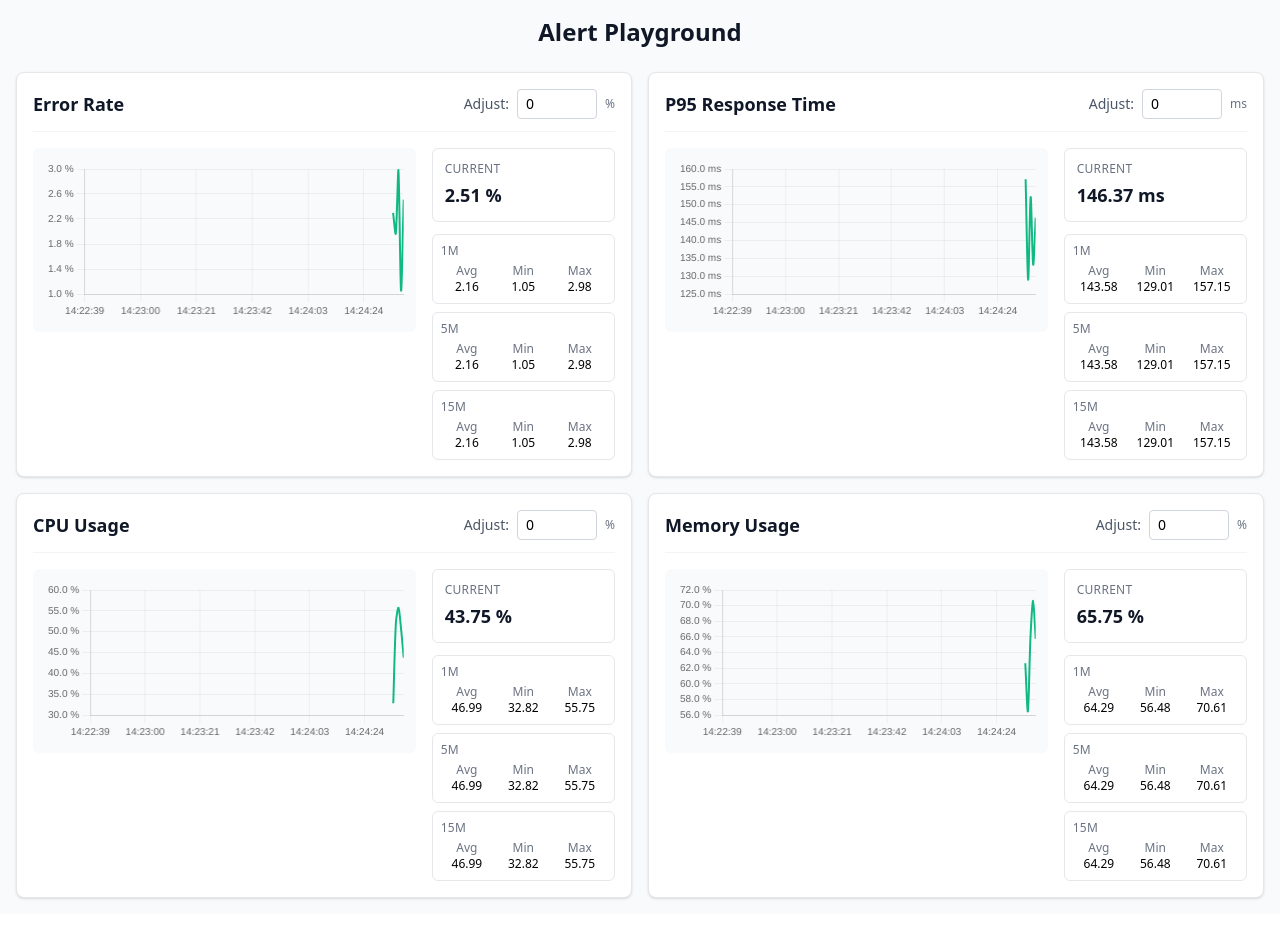
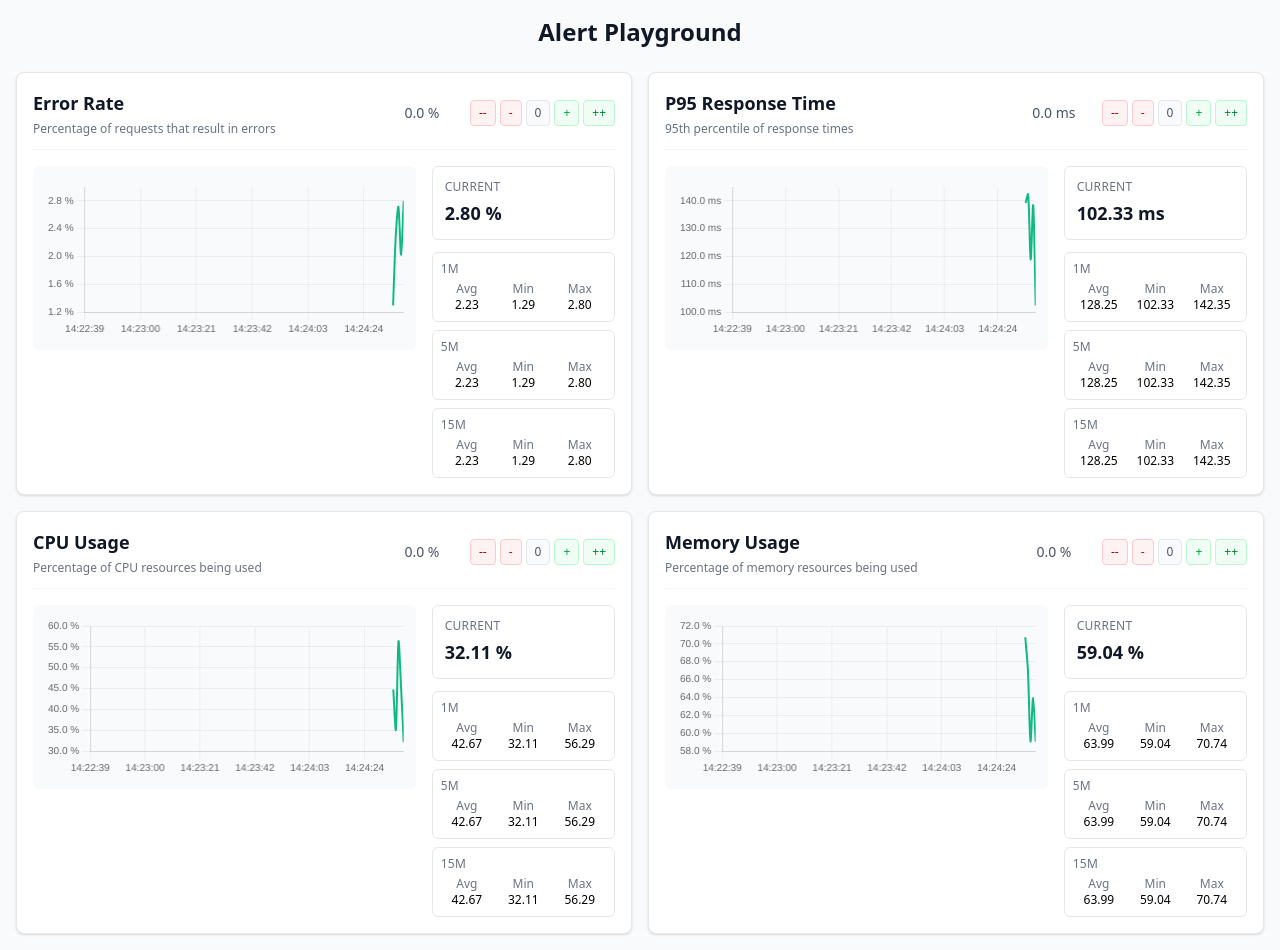
Before and after one commit to vmorsell/alert-playground, a React (Vite) app: page / in a window 1280 px wide. Before the commit the page ends 914 px from the top, so only its background shows below. Built offline with nearby package versions, Linux system fonts and the light colour scheme.

Commit message:
break out metric definition and enhance adjustment controls

```diff
--- a/src/components/MetricDashboard.tsx
+++ b/src/components/MetricDashboard.tsx
@@ -2,15 +2,20 @@ import { useMetricSimulator } from '../hooks/useMetricSimulator';
 import { MetricChart } from './MetricChart';
 import { MetricStatsDisplay } from './MetricStats';
 import type { MetricType } from '../types/metrics';
+import { getMetricConfig, getMetricStepSizes } from '../config/metrics';
 
 const NORMAL_COLOR = '#10b981'; // Green for normal/non-alarming state
 
 export const MetricDashboard: React.FC = () => {
-  const { metrics, adjustMetric, getMetricHistory } = useMetricSimulator();
+  const { metrics, adjustMetric } = useMetricSimulator();
 
-  const handleAdjustment = (metricType: MetricType, event: React.ChangeEvent<HTMLInputElement>) => {
-    const adjustment = parseFloat(event.target.value) || 0;
-    adjustMetric(metricType, adjustment);
+  const handleAdjustment = (metricType: MetricType, delta: number) => {
+    const currentAdjustment = metrics[metricType].adjustment;
+    adjustMetric(metricType, currentAdjustment + delta);
+  };
+
+  const resetAdjustment = (metricType: MetricType) => {
+    adjustMetric(metricType, 0);
   };
 
   return (
@@ -23,26 +28,75 @@ export const MetricDashboard: React.FC = () => {
         <div className="grid grid-cols-1 lg:grid-cols-2 xl:grid-cols-2 gap-4">
           {Object.entries(metrics).map(([key, metric]) => {
             const metricType = key as MetricType;
-            const last2MinData = getMetricHistory(metricType, 2);
+            const config = getMetricConfig(metricType);
+            const steps = getMetricStepSizes(metricType);
+            const currentAdjustment = metric.adjustment;
 
             return (
               <div key={metricType} className="bg-white rounded-lg shadow-sm border border-gray-200 p-4">
-                {/* Header with title and adjustment */}
+                {/* Header with title and adjustment controls */}
                 <div className="flex items-center justify-between mb-4 pb-3 border-b border-gray-100">
-                  <h3 className="text-lg font-semibold text-gray-900">{metric.name}</h3>
+                  <div>
+                    <h3 className="text-lg font-semibold text-gray-900">{config.name}</h3>
+                    {config.description && (
+                      <p className="text-xs text-gray-500 mt-1">{config.description}</p>
+                    )}
+                  </div>
+
                   <div className="flex items-center gap-2">
-                    <label htmlFor={`adjustment-${metricType}`} className="text-sm text-gray-600">
-                      Adjust:
-                    </label>
-                    <input
-                      id={`adjustment-${metricType}`}
-                      type="number"
-                      value={metric.adjustment}
-                      onChange={(e) => handleAdjustment(metricType, e)}
-                      step="0.1"
-                      className="w-20 px-2 py-1 text-sm border border-gray-300 rounded focus:ring-2 focus:ring-blue-500 focus:border-blue-500"
-                    />
-                    <span className="text-xs text-gray-500">{metric.unit}</span>
+                    {/* Current adjustment display */}
+                    <div className="text-sm text-gray-600 min-w-[80px] text-center">
+                      {currentAdjustment > 0 && '+'}
+                      {currentAdjustment.toFixed(1)} {config.unit}
+                    </div>
+
+                    {/* Adjustment buttons */}
+                    <div className="flex items-center gap-1">
+                      {/* Large decrease */}
+                      <button
+                        onClick={() => handleAdjustment(metricType, -steps.large)}
+                        className="px-2 py-1 text-xs font-medium text-red-700 bg-red-50 border border-red-200 rounded hover:bg-red-100 transition-colors"
+                        title={`Decrease by ${steps.large} ${config.unit}`}
+                      >
+                        --
+                      </button>
+
+                      {/* Small decrease */}
+                      <button
+                        onClick={() => handleAdjustment(metricType, -steps.small)}
+                        className="px-2 py-1 text-xs font-medium text-red-600 bg-red-50 border border-red-200 rounded hover:bg-red-100 transition-colors"
+                        title={`Decrease by ${steps.small} ${config.unit}`}
+                      >
+                        -
+                      </button>
+
+                      {/* Reset */}
+                      <button
+                        onClick={() => resetAdjustment(metricType)}
+                        className="px-2 py-1 text-xs font-medium text-gray-600 bg-gray-50 border border-gray-200 rounded hover:bg-gray-100 transition-colors"
+                        title="Reset to baseline"
+                      >
+                        0
+                      </button>
+
+                      {/* Small increase */}
+                      <button
+                        onClick={() => handleAdjustment(metricType, steps.small)}
+                        className="px-2 py-1 text-xs font-medium text-green-600 bg-green-50 border border-green-200 rounded hover:bg-green-100 transition-colors"
+                        title={`Increase by ${steps.small} ${config.unit}`}
+                      >
+                        +
+                      </button>
+
+                      {/* Large increase */}
+                      <button
+                        onClick={() => handleAdjustment(metricType, steps.large)}
+                        className="px-2 py-1 text-xs font-medium text-green-700 bg-green-50 border border-green-200 rounded hover:bg-green-100 transition-colors"
+                        title={`Increase by ${steps.large} ${config.unit}`}
+                      >
+                        ++
+                      </button>
+                    </div>
                   </div>
                 </div>
 
@@ -53,8 +107,8 @@ export const MetricDashboard: React.FC = () => {
                     <div className="bg-gray-50 rounded-md p-3">
                       <MetricChart
                         title=""
-                        unit={metric.unit}
-                        dataPoints={last2MinData}
+                        unit={config.unit}
+                        dataPoints={metric.dataPoints.slice(-120)} // Last 2 minutes
                         color={NORMAL_COLOR}
                       />
                     </div>
@@ -64,7 +118,7 @@ export const MetricDashboard: React.FC = () => {
                   <div className="col-span-1">
                     <MetricStatsDisplay
                       title=""
-                      unit={metric.unit}
+                      unit={config.unit}
                       stats={metric.stats}
                     />
                   </div>
--- /dev/null
+++ b/src/config/metrics.ts
@@ -0,0 +1,87 @@
+import type { MetricType } from '../types/metrics';
+
+export interface MetricConfig {
+  id: MetricType;
+  name: string;
+  unit: string;
+  baseValue: number;
+  variance: number;
+  stepSizes: {
+    small: number;
+    large: number;
+  };
+  color: string;
+  description?: string;
+}
+
+export const METRIC_CONFIGS: Record<MetricType, MetricConfig> = {
+  errorRate: {
+    id: 'errorRate',
+    name: 'Error Rate',
+    unit: '%',
+    baseValue: 2,
+    variance: 1,
+    stepSizes: {
+      small: 0.5,
+      large: 2.0,
+    },
+    color: '#ef4444',
+    description: 'Percentage of requests that result in errors',
+  },
+  p95ResponseTime: {
+    id: 'p95ResponseTime',
+    name: 'P95 Response Time',
+    unit: 'ms',
+    baseValue: 150,
+    variance: 50,
+    stepSizes: {
+      small: 10,
+      large: 50,
+    },
+    color: '#f59e0b',
+    description: '95th percentile of response times',
+  },
+  cpuUsage: {
+    id: 'cpuUsage',
+    name: 'CPU Usage',
+    unit: '%',
+    baseValue: 45,
+    variance: 15,
+    stepSizes: {
+      small: 5,
+      large: 20,
+    },
+    color: '#3b82f6',
+    description: 'Percentage of CPU resources being used',
+  },
+  memoryUsage: {
+    id: 'memoryUsage',
+    name: 'Memory Usage',
+    unit: '%',
+    baseValue: 65,
+    variance: 10,
+    stepSizes: {
+      small: 5,
+      large: 15,
+    },
+    color: '#10b981',
+    description: 'Percentage of memory resources being used',
+  },
+};
+
+// Helper functions to work with metric configs
+export const getMetricConfig = (metricType: MetricType): MetricConfig => {
+  return METRIC_CONFIGS[metricType];
+};
+
+export const getAllMetricConfigs = (): MetricConfig[] => {
+  return Object.values(METRIC_CONFIGS);
+};
+
+export const getMetricStepSizes = (metricType: MetricType) => {
+  return METRIC_CONFIGS[metricType].stepSizes;
+};
+
+export const getMetricColor = (metricType: MetricType): string => {
+  return METRIC_CONFIGS[metricType].color;
+};
--- a/src/hooks/useMetricSimulator.ts
+++ b/src/hooks/useMetricSimulator.ts
@@ -1,14 +1,17 @@
 import { useState, useEffect, useCallback } from 'react';
 import { subMinutes, isAfter } from 'date-fns';
 import type { Metric, MetricDataPoint, MetricStats, MetricType } from '../types/metrics';
+import { METRIC_CONFIGS, getAllMetricConfigs } from '../config/metrics';
 
 const SIMULATION_INTERVAL = 1000; // 1 second
 const DATA_RETENTION_MINUTES = 15; // Keep 15 minutes of data
 
-const initMetric = (id: MetricType, name: string, unit: string, baseValue: number, variance: number): Metric => ({
-  id,
-  name,
-  unit,
+const createInitialMetric = (metricType: MetricType): Metric => {
+  const config = METRIC_CONFIGS[metricType];
+  return {
+    id: config.id,
+    name: config.name,
+    unit: config.unit,
     dataPoints: [],
     stats: {
       current: 0,
@@ -16,10 +19,11 @@ const initMetric = (id: MetricType, name: string, unit: string, baseValue: numbe
       rolling5Min: { avg: 0, min: 0, max: 0 },
       rolling15Min: { avg: 0, min: 0, max: 0 },
     },
-  baseValue,
-  variance,
+    baseValue: config.baseValue,
+    variance: config.variance,
     adjustment: 0,
-});
+  };
+};
 
 const calculateStats = (dataPoints: MetricDataPoint[], now: Date): MetricStats => {
   if (dataPoints.length === 0) {
@@ -58,19 +62,20 @@ const calculateStats = (dataPoints: MetricDataPoint[], now: Date): MetricStats =
   };
 };
 
-const nextValue = (baseValue: number, variance: number, adjustment: number): number => {
+const generateValue = (baseValue: number, variance: number, adjustment: number): number => {
   const randomVariation = (Math.random() - 0.5) * variance * 2;
   const value = baseValue + randomVariation + adjustment;
   return Math.max(0, value); // Ensure non-negative values
 };
 
 export const useMetricSimulator = () => {
-  const [metrics, setMetrics] = useState<Record<MetricType, Metric>>(() => ({
-    errorRate: initMetric('errorRate', 'Error Rate', '%', 2, 1),
-    p95ResponseTime: initMetric('p95ResponseTime', 'P95 Response Time', 'ms', 150, 50),
-    cpuUsage: initMetric('cpuUsage', 'CPU Usage', '%', 45, 15),
-    memoryUsage: initMetric('memoryUsage', 'Memory Usage', '%', 65, 10),
-  }));
+  const [metrics, setMetrics] = useState<Record<MetricType, Metric>>(() => {
+    const initialMetrics = {} as Record<MetricType, Metric>;
+    getAllMetricConfigs().forEach(config => {
+      initialMetrics[config.id] = createInitialMetric(config.id);
+    });
+    return initialMetrics;
+  });
 
   const cleanupOldData = useCallback((dataPoints: MetricDataPoint[], now: Date): MetricDataPoint[] => {
     const cutoff = subMinutes(now, DATA_RETENTION_MINUTES);
@@ -87,20 +92,25 @@ export const useMetricSimulator = () => {
         const metricType = key as MetricType;
         const metric = updatedMetrics[metricType];
 
-        const v = nextValue(metric.baseValue, metric.variance, metric.adjustment);
-        const dp: MetricDataPoint = {
+        // Generate new value
+        const newValue = generateValue(metric.baseValue, metric.variance, metric.adjustment);
+
+        // Add new data point
+        const newDataPoint: MetricDataPoint = {
           timestamp: now,
-          value: v,
+          value: newValue,
         };
 
-        const cleanedDataPoints = cleanupOldData([...metric.dataPoints, dp], now);
+        // Clean up old data and add new point
+        const cleanedDataPoints = cleanupOldData([...metric.dataPoints, newDataPoint], now);
 
-        const stats = calculateStats(cleanedDataPoints, now);
+        // Calculate new stats
+        const newStats = calculateStats(cleanedDataPoints, now);
 
         updatedMetrics[metricType] = {
           ...metric,
           dataPoints: cleanedDataPoints,
-          stats: stats,
+          stats: newStats,
         };
       });
 
```
Lines whose indentation alone changed are shown as unchanged.
